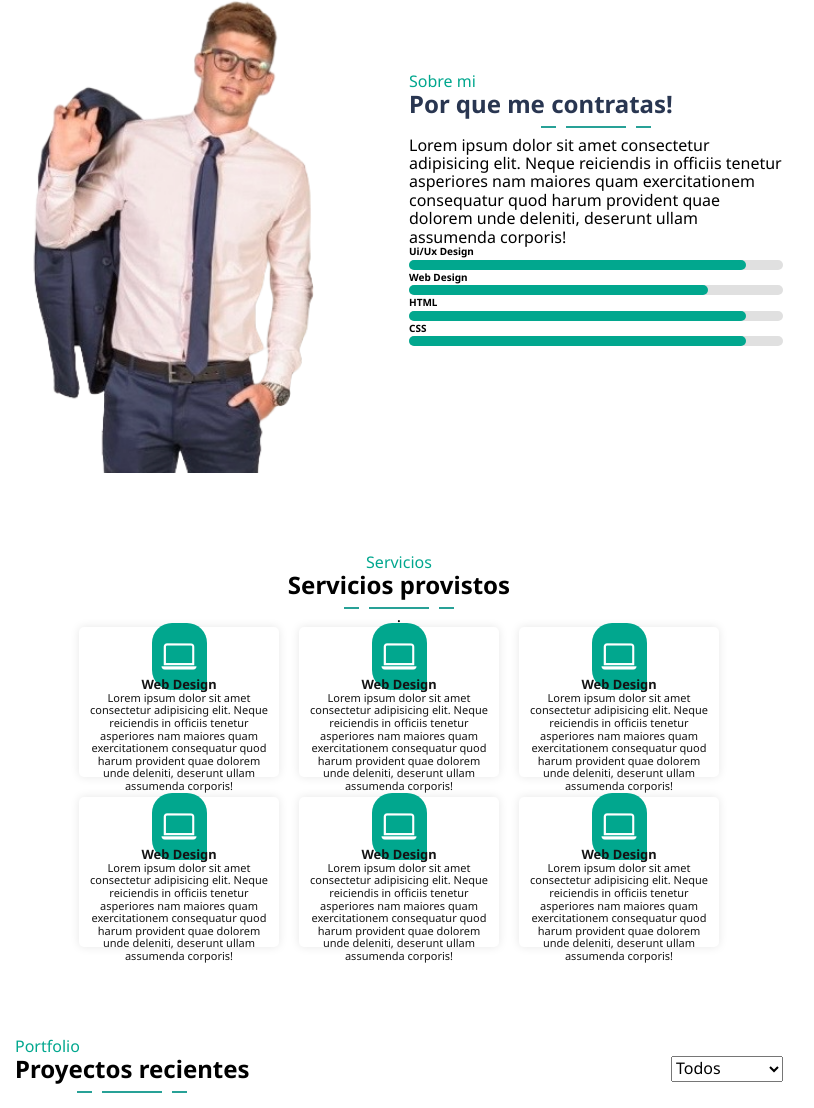
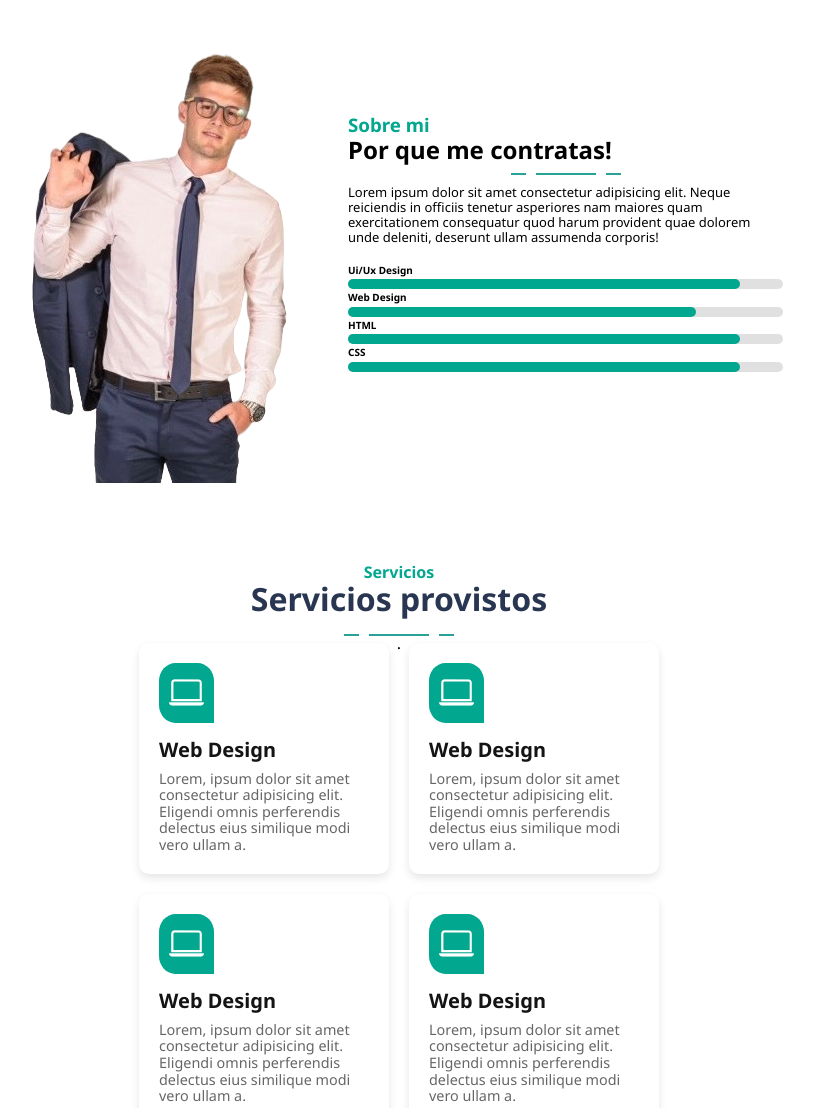
Before and after one commit to juanicamargo2001/TPF-Pagina-Tipo-Portfolio, a plain HTML site: page index.html in a window 1280 px wide. Shown: the part 660-1768 px from the top of the page, without its empty margins (241-1055 px from the left). Drawn offline with nearby package versions, Linux system fonts and the light colour scheme.

Commit message:
Estilado de los tres componenetes

```diff
--- a/css/styles.css
+++ b/css/styles.css
@@ -24,7 +24,7 @@ header {
     position: fixed;
     top: 0;
     width: 100%;
-    padding: 5px 20px;
+    padding: 5px 10px;
     background-color: #bcd1ff;
     box-shadow: 0 2px 4px rgba(0, 0, 0, 0.1); /* Sombra sutil */
     z-index: 1000;
@@ -86,6 +86,8 @@ header {
     width: 30px; /* Ajusta este valor según necesites */
 }
 
+/* Seccion Inicio / Hero */
+
 .hero{
     display: flex;
     flex-direction: row;
@@ -98,10 +100,17 @@ header {
     background: linear-gradient(60deg, rgba(255,255,255,1) 26%, rgba(255,255,255,1) 56%, rgba(0,167,142,1) 56%);
 }
 
+
 .hero-img{
     display: flex ;
     align-self: flex-end;
 
+}
+
+.hero-content p{
+    font-size: small;
+    margin-bottom: 20px;
+    margin-top: 20px;
 }
 
 img{
@@ -110,14 +119,27 @@ img{
     width: 100%;
     height: auto;
 }
-.boton-1{
+.boton-1 {
     background-color: #01a78e;
     color: #ffffff;
     border: none;
     border-radius: 5px;
     padding: 10px 20px;
+    transition: background-color 0.3s ease, transform 0.2s ease;
 }
 
+.boton-1:hover {
+    background-color: #028a6f; /* Cambia a un tono más oscuro de verde */
+    transform: scale(1.05); /* Aumenta ligeramente el tamaño del botón */
+}
+
+.boton-1:active {
+    background-color: #026857; /* Cambia a un tono aún más oscuro de verde cuando el botón está activo */
+    transform: scale(0.98); /* Reduce ligeramente el tamaño del botón al hacer clic */
+}
+
+
+/* Seccion de sobre mi */
 .sobre-mi{
     padding-left: 20vw;
     padding-right: 20vw;
@@ -126,13 +148,13 @@ img{
     display: flex;
     flex-direction: row;
     align-items: center;
+    justify-content: space-between;
     gap: 20px;
 }
-.img-sobre-mi{
-    flex:1;
-}
 
- .img-sobre-mi img{
+
+
+.img-sobre-mi img{
     width: 100%;
     height: auto;
     max-width: 300px;
@@ -140,19 +162,24 @@ img{
 
 .main-sobre-mi {
     flex: 1; /* El texto ocupará más espacio que la imagen */
+    margin-left: 40px;
 }
 
-.hero-sobre-mi{
-    display: flex;
-    flex-direction: column;
+.texto-sobre-mi h2{
+    color: 293651;
+    margin-bottom: 10px;
 }
-
+.texto-sobre-mi p{
+    font-size: small;
+    margin-bottom: 20px;
+    margin-top: 10px;
+}
 
 
 .progress-bar {
     display: flex;
     flex-direction: column;
-    gap: 2px; /* Espacio entre cada barra de progreso */
+    gap: 3px; /* Espacio entre cada barra de progreso */
 }
 
 .progress-bar label {
@@ -182,56 +209,86 @@ progress::-moz-progress-bar {
     border-radius: 5px; /* Bordes redondeados */
 }
 
-
-
-
-
-.servicios{
+/* Seccion de servicios */
+.servicios {
     padding-left: 20vw;
     padding-right: 20vw;
     padding-top: 10vh;
+    padding-bottom: 10vh;
     background-color: #ffffff;
     text-align: center;
-
 }
 
-.contenedor-servicios{
+.servicios h2 {
+    font-size: 2rem;
+    margin-bottom: 1rem;
+    color: #293651;
+}
+
+.servicios h4 {
+    color: #01a78e;
+}
+
+.contenedor-servicios {
     display: flex;
     flex-wrap: wrap;
     justify-content: center;
-    align-items: center;
+    align-items: flex-start;
+    gap: 20px;
 }
 
-.caja-servicio{
-    width: 200px;
-    height: 150px;
-    padding: 10px;
-    margin: 10px;
+.caja-servicio {
+    width: 250px;
+    padding: 20px;
     background-color: #ffffff;
     color: #141414;
-    border-radius: 5px;
-    box-shadow: 0px 0px 10px 0px rgba(0,0,0,0.1);
-    font-size: 11px;
-
+    border-radius: 10px;
+    box-shadow: 0 4px 8px rgba(0,0,0,0.1);
+    transition: transform 0.3s ease, box-shadow 0.3s ease, background-color 0.3s ease, color 0.3s ease;
+    text-align: left;
 }
 
-.icono-servicio{
+.caja-servicio:hover {
+    transform: translateY(-10px);
+    box-shadow: 0 8px 16px rgba(0,0,0,0.2);
+    background-color: #01a78e;
+    color: #ffffff;
+}
+
+.caja-servicio:hover .icono-servicio {
+    background-color: #ffffff;
+    color: #01a78e;
+}
+
+.caja-servicio h3 {
+    margin-bottom: 10px;
+    margin-top: 15px;
+    font-size: 1.25rem;
+}
+
+.caja-servicio p {
+    font-size: 0.9rem;
+    color: #666;
+}
+
+.icono-servicio {
     color: #ffffff;
     font-size: 35px;
     background-color: #01a78e;
     padding: 10px;
-    border-radius: 20px 20px 0px 20px ;
+    border-radius: 30% 30% 0% 30%;
+    display: inline-block;
+    transition: background-color 0.3s ease, color 0.3s ease;
 }
-
-
 
 .line {
     width: 60px;
     height: 2px;
     background-color: #28a197;
-    margin: 0.5rem auto;
+    margin: 0.4rem auto;
     position: relative;
 }
+
 .line::before, .line::after {
     content: "";
     width: 15px;
@@ -240,9 +297,11 @@ progress::-moz-progress-bar {
     position: absolute;
     top: 0;
 }
+
 .line::before {
     left: -25px;
 }
+
 .line::after {
     right: -25px;
 }
--- a/index.html
+++ b/index.html
@@ -19,8 +19,8 @@
         <section class="nav-bar">
             <nav>
                 <a href="#inicio" class="active">Inicio</a>
-                <a href="#">Sobre mi</a>
-                <a href="#">Servicios</a>
+                <a href="#sobre-mi">Sobre mi</a>
+                <a href="#servicios">Servicios</a>
                 <a href="#">Portfolio</a>
                 <a href="#">Precios</a>
                 <a href="#">Contacto</a>
@@ -41,9 +41,9 @@
             </section>
             -->
             <section class="hero-content">
-                <p class="verde tamano-20">Hola soy</p>
+                <h3 class="verde">Hola soy</h3>
                 <h1 class="azul">Juan Camargo</h1>
-                <h2 class="azul">Profecional Freelancer & Web Developer</h2>
+                <h3 class="azul">Profesional Freelancer & Web Developer</h2>
                 <p>Lorem ipsum dolor sit amet, consectetur sadipscing elitr sed diam nonumy eirmod tempor invidunt ut labore et dolore magna aliquyam erat.</p>
                 <button type="button" class="boton-1">Contratame</button>
             </section>
@@ -54,14 +54,14 @@
         <!-- Fin del hero que es mi componenete de inicio -->
 
         <!-- Inicio sobre mi -->
-        <section class="sobre-mi">
+        <section class="sobre-mi" id="sobre-mi">
             <section class="img-sobre-mi">
                 <img src="img/sobre-mi-image.png" alt="Sobre mi">
             </section>
             <section class="main-sobre-mi">
-                <section class="hero-sobre-mi">
-                    <p class="verde">Sobre mi</p>
-                    <h2 class="azul">Por que me contratas!</h2>
+                <section class="texto-sobre-mi">
+                    <h3 class="verde">Sobre mi</h3>
+                    <h2 class=>Por que me contratas!</h2>
                     <div class="line"></div>
                     <p>Lorem ipsum dolor sit amet consectetur adipisicing elit. Neque reiciendis in officiis tenetur asperiores nam maiores quam exercitationem consequatur quod harum provident quae dolorem unde deleniti, deserunt ullam assumenda corporis!</p>
                 </section>
@@ -82,40 +82,40 @@
         <!-- Fin sobre mi -->
 
         <!-- Inicio de servicios -->
-        <section class="servicios">
-            <p class="verde">Servicios</p>
+        <section class="servicios" id="servicios">
+            <h4>Servicios</h4>
             <h2>Servicios provistos</h2>
             <div class="line">.</div>
             <section class="contenedor-servicios">
                 <div class="caja-servicio">
                     <i class="bi bi-laptop icono-servicio"></i>
                     <h3>Web Design</h3>
-                    <p>Lorem ipsum dolor sit amet consectetur adipisicing elit. Neque reiciendis in officiis tenetur asperiores nam maiores quam exercitationem consequatur quod harum provident quae dolorem unde deleniti, deserunt ullam assumenda corporis!</p>
+                    <p>Lorem, ipsum dolor sit amet consectetur adipisicing elit. Eligendi omnis perferendis delectus eius similique modi vero ullam a.</p>
                 </div>
                 <div class="caja-servicio">
                     <i class="bi bi-laptop icono-servicio"></i>
                     <h3>Web Design</h3>
-                    <p>Lorem ipsum dolor sit amet consectetur adipisicing elit. Neque reiciendis in officiis tenetur asperiores nam maiores quam exercitationem consequatur quod harum provident quae dolorem unde deleniti, deserunt ullam assumenda corporis!</p>
+                    <p>Lorem, ipsum dolor sit amet consectetur adipisicing elit. Eligendi omnis perferendis delectus eius similique modi vero ullam a.</p>
                 </div>
                 <div class="caja-servicio">
                     <i class="bi bi-laptop icono-servicio"></i>
                     <h3>Web Design</h3>
-                    <p>Lorem ipsum dolor sit amet consectetur adipisicing elit. Neque reiciendis in officiis tenetur asperiores nam maiores quam exercitationem consequatur quod harum provident quae dolorem unde deleniti, deserunt ullam assumenda corporis!</p>
+                    <p>Lorem, ipsum dolor sit amet consectetur adipisicing elit. Eligendi omnis perferendis delectus eius similique modi vero ullam a.</p>
                 </div>
                 <div class="caja-servicio">
                     <i class="bi bi-laptop icono-servicio"></i>
                     <h3>Web Design</h3>
-                    <p>Lorem ipsum dolor sit amet consectetur adipisicing elit. Neque reiciendis in officiis tenetur asperiores nam maiores quam exercitationem consequatur quod harum provident quae dolorem unde deleniti, deserunt ullam assumenda corporis!</p>
+                    <p>Lorem, ipsum dolor sit amet consectetur adipisicing elit. Eligendi omnis perferendis delectus eius similique modi vero ullam a.</p>
                 </div>
                 <div class="caja-servicio">
                     <i class="bi bi-laptop icono-servicio"></i>
                     <h3>Web Design</h3>
-                    <p>Lorem ipsum dolor sit amet consectetur adipisicing elit. Neque reiciendis in officiis tenetur asperiores nam maiores quam exercitationem consequatur quod harum provident quae dolorem unde deleniti, deserunt ullam assumenda corporis!</p>
+                    <p>Lorem, ipsum dolor sit amet consectetur adipisicing elit. Eligendi omnis perferendis delectus eius similique modi vero ullam a.</p>
                 </div>
                 <div class="caja-servicio">
                     <i class="bi bi-laptop icono-servicio"></i>
                     <h3>Web Design</h3>
-                    <p>Lorem ipsum dolor sit amet consectetur adipisicing elit. Neque reiciendis in officiis tenetur asperiores nam maiores quam exercitationem consequatur quod harum provident quae dolorem unde deleniti, deserunt ullam assumenda corporis!</p>
+                    <p>Lorem, ipsum dolor sit amet consectetur adipisicing elit. Eligendi omnis perferendis delectus eius similique modi vero ullam a.</p>
                 </div>
             </section>
         </section>
```
